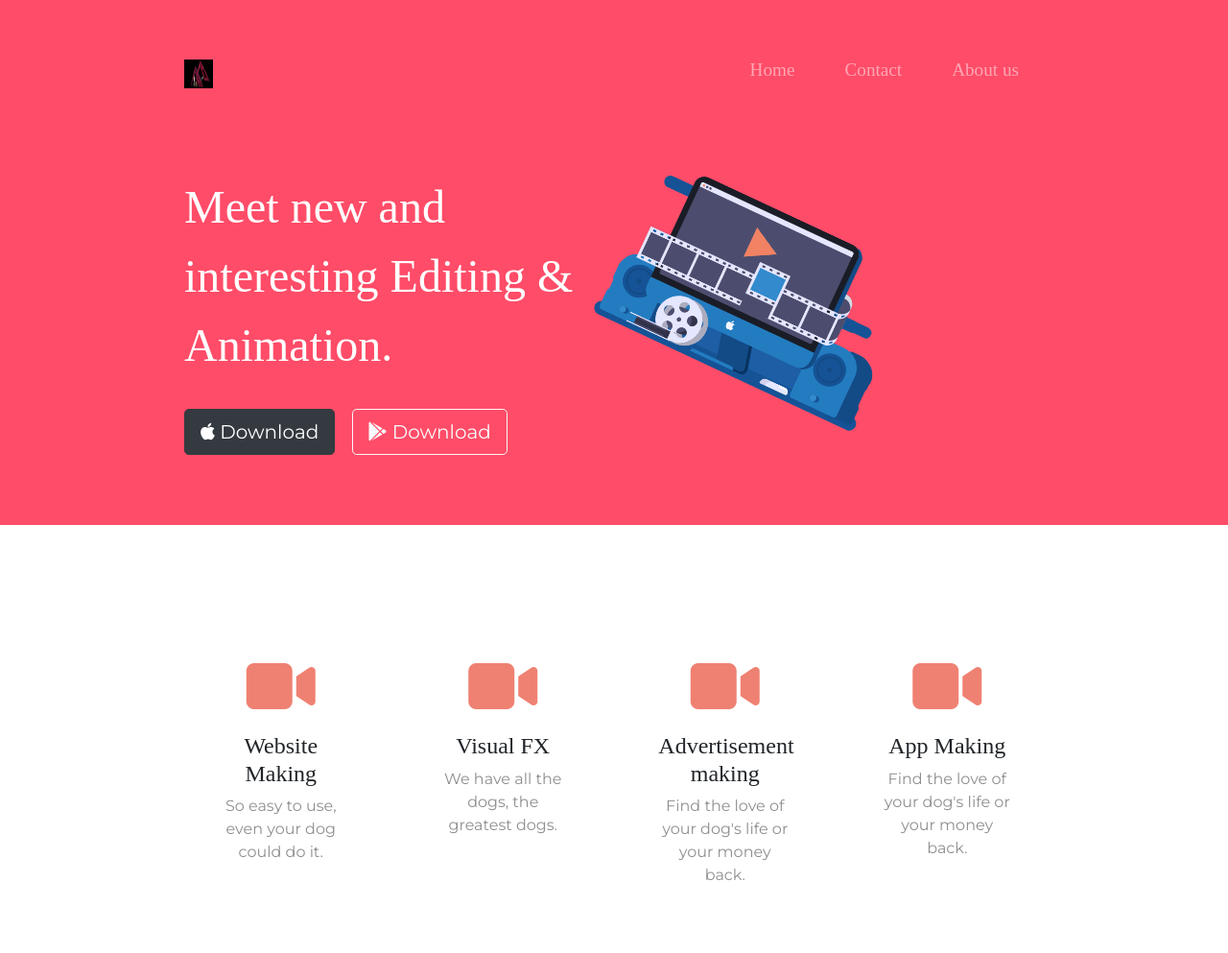
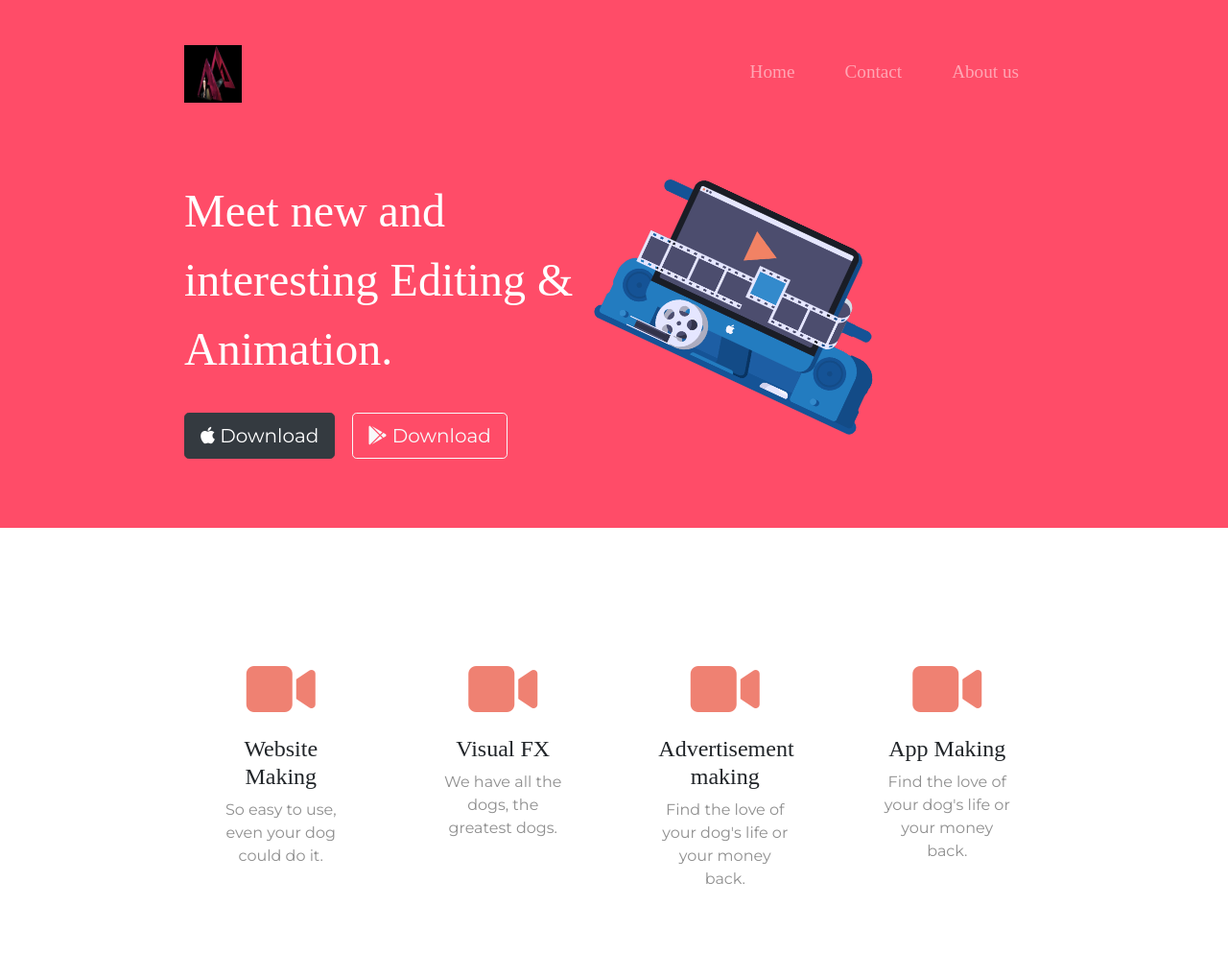
Before and after one commit to jpsmarted/aworanamet, a plain HTML site: page index.html in a window 1280 px wide. Shown: the top 993 px of the page at 96% size. Drawn offline with nearby package versions, Linux system fonts and the light colour scheme.

Commit message:
Update index.html

```diff
--- a/index.html
+++ b/index.html
@@ -29,7 +29,7 @@
     <!-- Nav Bar -->
     <nav class="navbar navbar-expand-lg navbar-dark ">
       <a class="navbar-brand" href="#">
-        <img src="images/Logo_02.jpg" width="30" height="30" alt="Logo">
+        <img src="images/Logo_02.jpg" width="60" height="60" alt="Logo">
       </a>
       <button class="navbar-toggler " type="button" data-toggle="collapse" data-target="#navbarSupportedContent" aria-controls="navbarSupportedContent" aria-expanded="false" aria-label="Toggle navigation">
         <span class="navbar-toggler-icon"></span>
```
